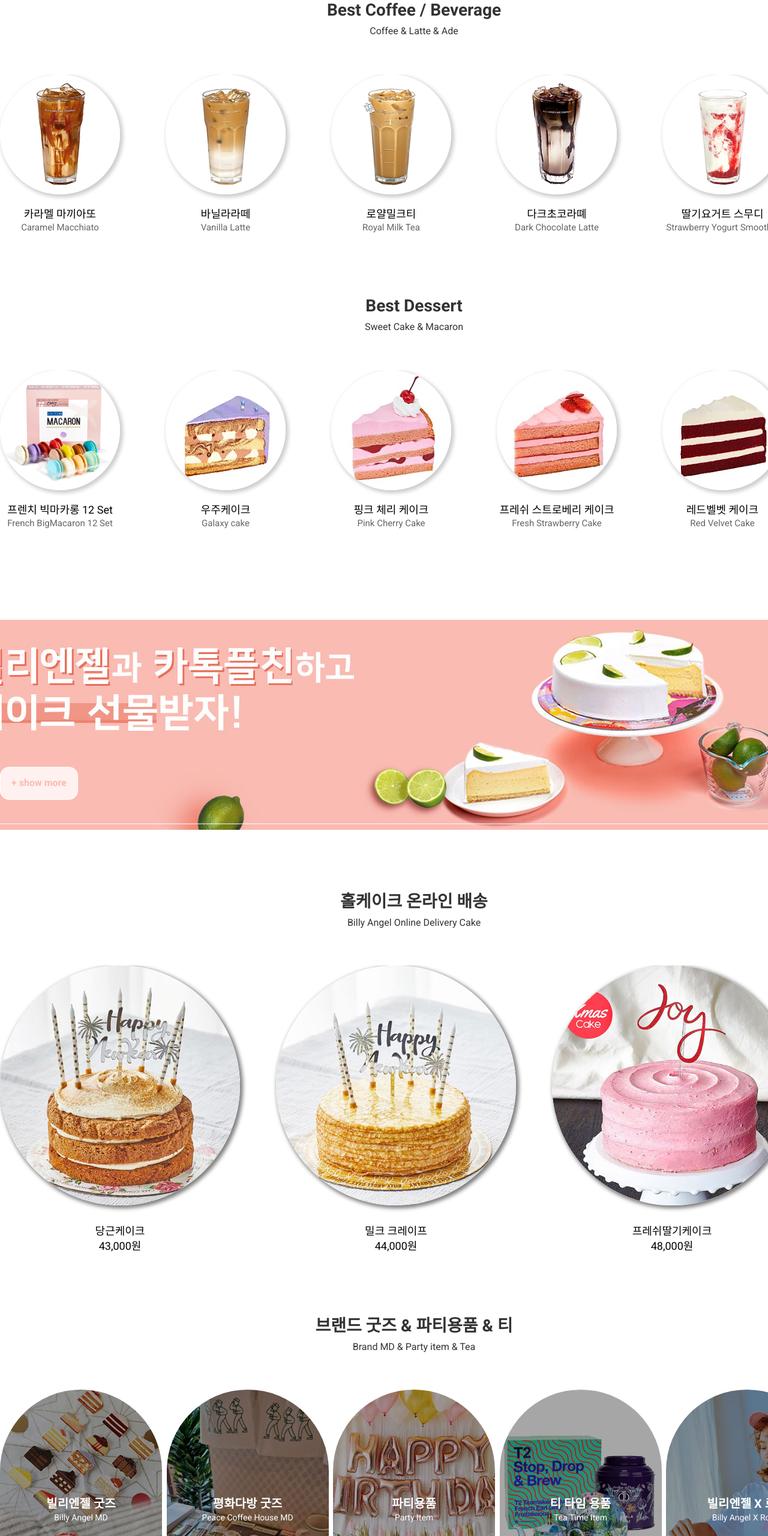
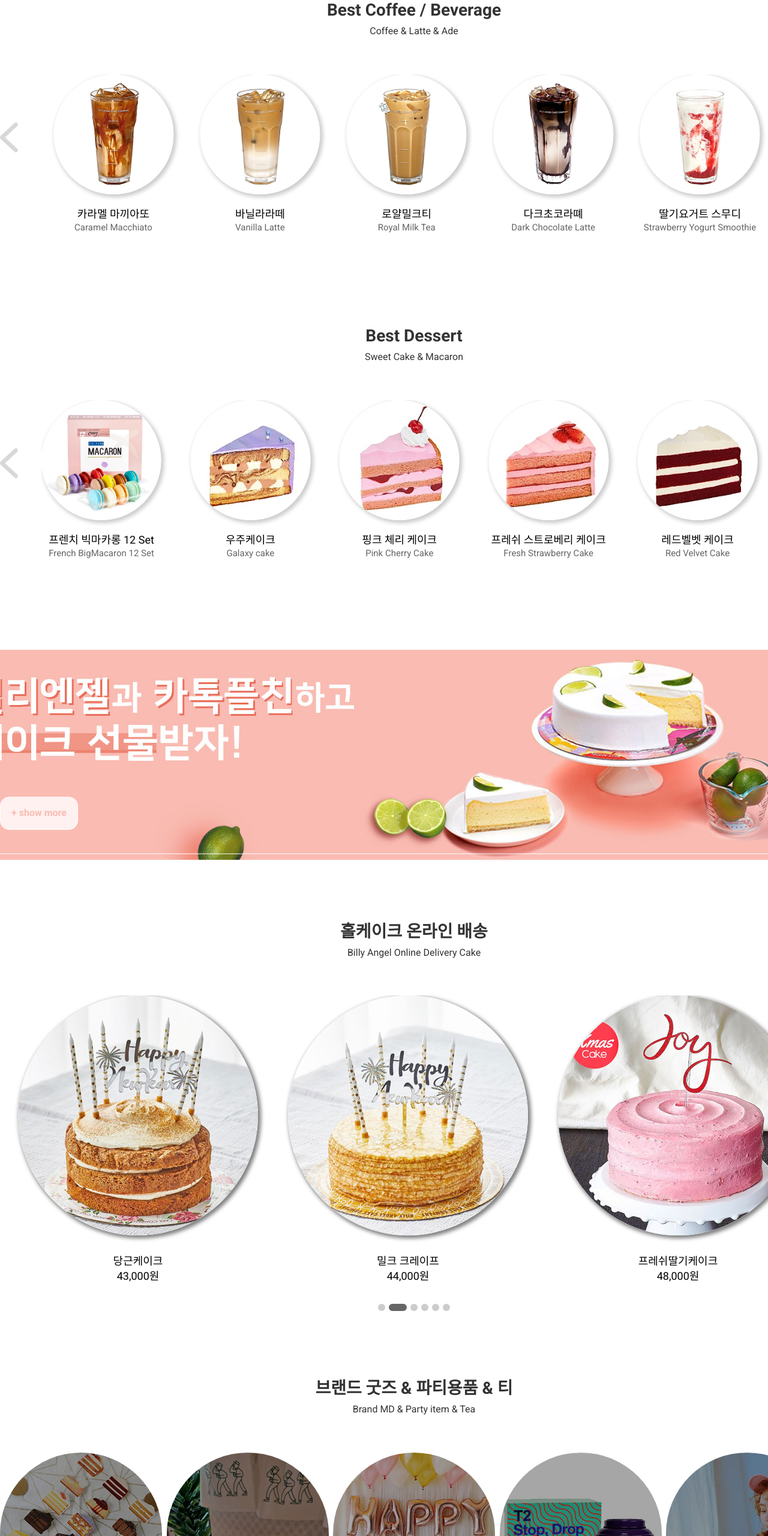
Before and after one commit to doright84/billyangel.github.io, a plain HTML site: page index.html in a window 1280 px wide. Shown: the part 1720-4280 px from the top of the page at 60% size. Drawn offline with Linux system fonts and the light colour scheme; a web font is replaced by a local one.

Commit message:
빌리엔젤_1

```diff
--- a/css/main.css
+++ b/css/main.css
@@ -98,6 +98,22 @@ body {
     text-align: center;
     margin-top: 0.5rem;
     margin-bottom: 6rem;
+}
+
+.navi {
+    display: flex;
+    justify-content: space-between;
+    z-index: 999;
+}
+
+.navi>img {
+    cursor: pointer;
+    opacity: 0.6;
+    transition: 0.2s;
+}
+
+.navi>img:hover {
+    opacity: 1;
 }
 
 /* gotop */
@@ -365,13 +381,22 @@ body {
 }
 
 .bv-sw-container {
+    width: 90%;
     padding-bottom: 5rem;
-    margin-bottom: 5rem;
+    padding-left: 2rem;
+    margin: 0 auto;
+}
+
+.menu-sw-navi {
+    position: absolute;
+    width: 138rem;
+    top: 8rem;
 }
 
 .menu-cont {
     position: relative;
     display: block;
+    margin-bottom: 10rem;
 }
 
 .menu-sl-cont {
@@ -421,7 +446,9 @@ body {
 }
 
 .dessert-sw-container {
+    width: 90%;
     padding-bottom: 5rem;
+    margin: 0 auto;
 }
 
 .dessert-cont {
@@ -472,6 +499,7 @@ body {
 }
 
 .wholecake-sw-container {
+    padding-left: 3rem;
     overflow: hidden;
 }
 
@@ -542,6 +570,24 @@ body {
     transition: font-weight 0.3s;
 }
 
+.whole-pg-box {
+    display: flex;
+    margin-top: 3rem;
+    justify-content: center;
+}
+
+.whole-pg-box .swiper-pagination-bullet {
+    width: 1.2rem;
+    height: 1.2rem;
+    margin: 0.3rem;
+    border-radius: 1rem;
+}
+
+.whole-pg-box .swiper-pagination-bullet-active {
+    width: 3rem;
+    transition: width 0.5s;
+    background-color: #666;
+}
 
 /* goods */
 .goods {
@@ -618,6 +664,14 @@ body {
 
 .store-sw-container {
     display: block;
+}
+
+.store-sw-navi {
+    position: absolute;
+    left: 50%;
+    top: 50%;
+    transform: translate(-50%, -50%);
+    width: 97%;
 }
 
 .store-slide {
@@ -744,18 +798,6 @@ body {
     top: 50%;
     transform: translateY(-50%);
     width: 93%;
-    display: flex;
-    justify-content: space-between;
-}
-
-.sns-sw-navi>img {
-    cursor: pointer;
-    opacity: 0.8;
-    transition: 0.2s;
-}
-
-.sns-sw-navi>img:hover {
-    opacity: 1;
 }
 
 /* footer */
--- a/index.html
+++ b/index.html
@@ -311,6 +311,10 @@
                             </div>
                         </div>
                     </div>
+                    <div class="menu-sw-navi navi">
+                        <img class="bv-prev" src="images/sns_prev.png" alt="슬라이드 앞으로">
+                        <img class="bv-next" src="images/sns_next.png" alt="슬라이드 뒤으로">
+                    </div>
                 </div>
                 <div data-aos="fade-up" data-aos-duration="2000">
                     <h2 class="common-title">Best Dessert</h2>
@@ -453,6 +457,10 @@
                             </div>
                         </div>
                     </div>
+                    <div class="menu-sw-navi navi">
+                        <img class="dessert-prev" src="images/sns_prev.png" alt="슬라이드 앞으로">
+                        <img class="dessert-next" src="images/sns_next.png" alt="슬라이드 뒤으로">
+                    </div>
                 </div>
             </div>
         </section>
@@ -541,6 +549,9 @@
                         </div>
                     </div>
                 </div>
+                <div class="whole-pg-box">
+                    <span class="whole-pg"></span>
+                </div>
             </div>
         </section>
         <!-- //wholecake// -->
@@ -626,6 +637,10 @@
                                 </div>
                             </div>
                         </div>
+                        <div class="store-sw-navi navi">
+                            <img class="store-prev" src="images/store_prev.png" alt="슬라이드 앞으로">
+                            <img class="store-next" src="images/store_next.png" alt="슬라이드 뒤으로">
+                        </div>
                     </div>
                     <div class="store-right clearfix">
                         <p>빌리엔젤에서는 오랫동안 강남역 플래그쉽 스토어를 준비해 오픈했습니다. 이 곳 에서는 특별히 준비한 즉석 쿠키와 간단한 아침식사 그리고 브런치를 즐기실 수있습니다.
@@ -636,7 +651,6 @@
                         <img src="images/store_in.jpg" alt="빌리엔젤 실내 사진">
                     </div>
                 </div>
-
             </div>
         </section>
         <!-- //store// -->
@@ -723,7 +737,7 @@
 
                         </div>
                     </div>
-                    <div class="sns-sw-navi">
+                    <div class="sns-sw-navi navi">
                         <img class="sns-prev" src="images/sns_prev.png" alt="슬라이드 앞으로">
                         <img class="sns-next" src="images/sns_next.png" alt="슬라이드 뒤으로">
                     </div>
```
